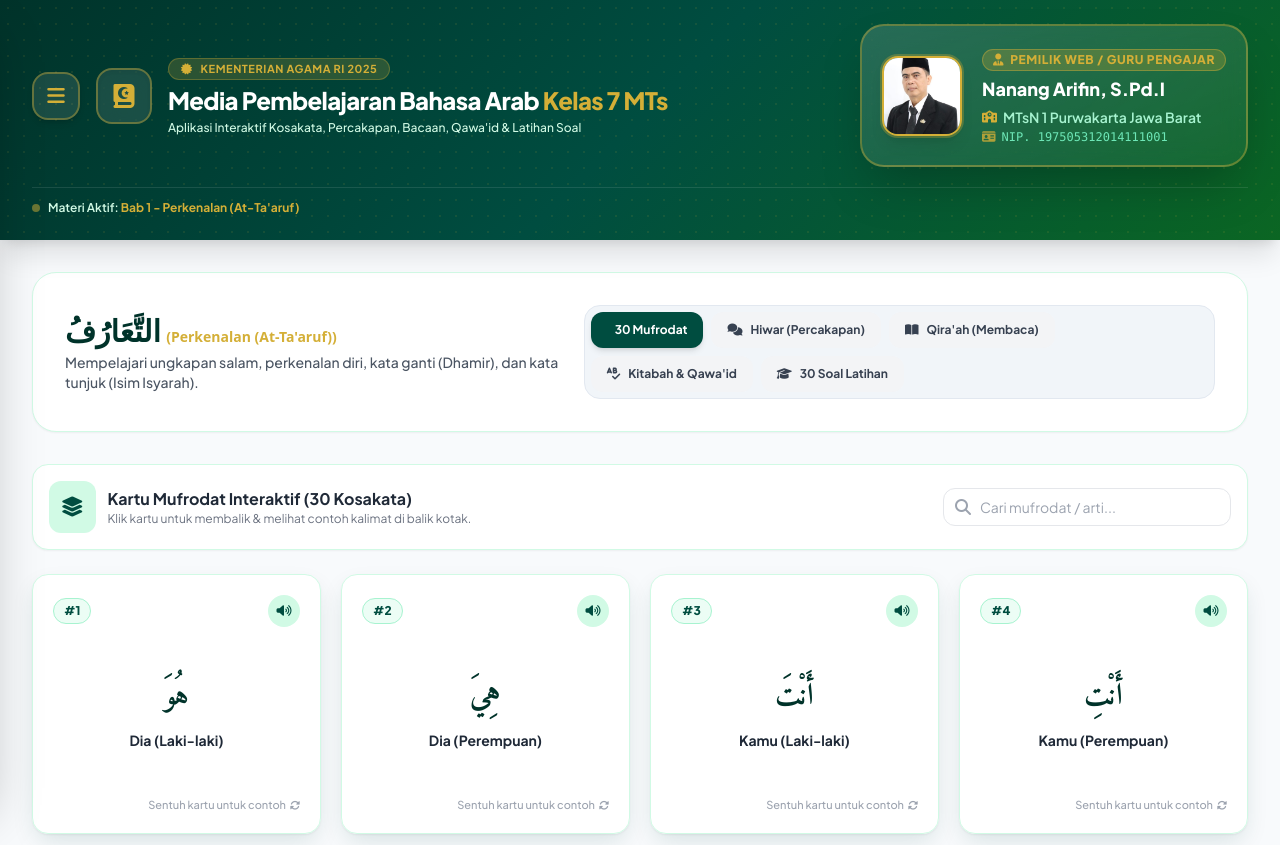
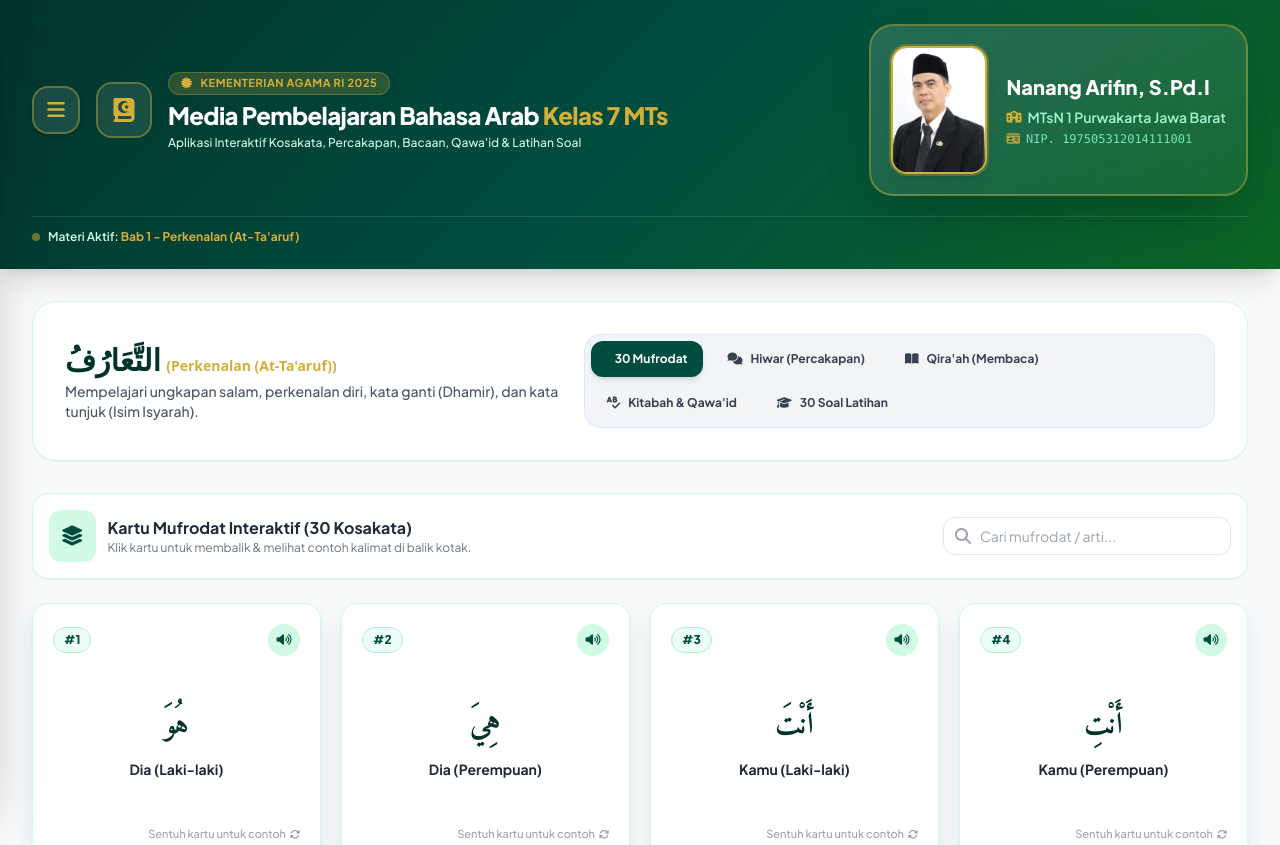
Before and after one commit to afifmashum61-oss/maddatuna, a plain HTML site: page index.html in a window 1280 px wide. Shown: the top 845 px of the page. Drawn offline with nearby package versions, Linux system fonts and the light colour scheme; some icons are missing; a web font is replaced by a local one.

Commit message:
UI Update: Menghapus label Pemilik Web dan menyesuaikan rasio foto pengajar agar tidak terpotong (uncropped portrait)

```diff
--- a/index.html
+++ b/index.html
@@ -52,9 +52,8 @@
 
         <!-- Teacher / Owner Identity Card in Drawer -->
         <div class="p-4 bg-emerald-50/90 border-b border-emerald-100 flex items-center gap-3.5">
-            <img src="img/nanang_arifin.jpg" alt="Nanang Arifin, S.Pd.I" class="w-14 h-14 rounded-2xl object-cover border-2 border-gold shadow-md flex-shrink-0">
+            <img src="img/nanang_arifin.jpg" alt="Nanang Arifin, S.Pd.I" class="w-16 h-20 rounded-xl object-cover object-top border-2 border-gold shadow-md flex-shrink-0">
             <div class="text-xs">
-                <span class="text-[10px] uppercase font-extrabold text-bottle-green tracking-wider block">Pemilik Web / Guru:</span>
                 <h4 class="font-extrabold text-gray-900 text-sm leading-tight">Nanang Arifin, S.Pd.I</h4>
                 <p class="text-[11px] text-emerald-800 font-semibold mt-0.5">MTsN 1 Purwakarta Jawa Barat</p>
                 <p class="text-[10px] text-gray-600 font-mono mt-0.5">NIP. 197505312014111001</p>
@@ -108,16 +107,13 @@
 
                     <!-- Large Teacher Identity Card -->
                     <div class="bg-gradient-to-br from-white/15 to-white/5 backdrop-blur-md p-4 sm:p-5 rounded-3xl border-2 border-gold/40 shadow-2xl flex items-center gap-4 sm:gap-5 w-full sm:w-auto hover:border-gold transition-all">
-                        <img src="img/nanang_arifin.jpg" alt="Nanang Arifin, S.Pd.I" class="w-16 h-16 sm:w-20 sm:h-20 rounded-2xl object-cover border-2 border-gold shadow-lg ring-2 ring-gold/30 flex-shrink-0">
+                        <img src="img/nanang_arifin.jpg" alt="Nanang Arifin, S.Pd.I" class="w-20 h-24 sm:w-24 sm:h-32 rounded-2xl object-cover object-top border-2 border-gold shadow-lg ring-2 ring-gold/30 flex-shrink-0">
                         <div class="text-left">
-                            <span class="inline-flex items-center gap-1.5 px-2.5 py-0.5 rounded-full bg-gold/25 border border-gold/40 text-gold text-[10px] sm:text-xs font-extrabold tracking-wider uppercase mb-1">
-                                <i class="fa-solid fa-user-tie"></i> Pemilik Web / Guru Pengajar
-                            </span>
-                            <h3 class="font-extrabold text-white text-base sm:text-lg leading-tight">Nanang Arifin, S.Pd.I</h3>
-                            <p class="text-xs sm:text-sm text-emerald-200 font-semibold mt-1 flex items-center gap-1.5">
+                            <h3 class="font-extrabold text-white text-lg sm:text-xl leading-tight">Nanang Arifin, S.Pd.I</h3>
+                            <p class="text-xs sm:text-sm text-emerald-200 font-semibold mt-1.5 flex items-center gap-1.5">
                                 <i class="fa-solid fa-school text-gold text-xs"></i> MTsN 1 Purwakarta Jawa Barat
                             </p>
-                            <p class="text-[11px] sm:text-xs text-emerald-300 font-mono mt-0.5 flex items-center gap-1.5">
+                            <p class="text-[11px] sm:text-xs text-emerald-300 font-mono mt-1 flex items-center gap-1.5">
                                 <i class="fa-solid fa-id-card text-gold/80 text-xs"></i> NIP. 197505312014111001
                             </p>
                         </div>
@@ -184,12 +180,12 @@
     <footer class="bg-bottle-green-dark text-white border-t border-gold/30 mt-12 py-8">
         <div class="max-w-7xl mx-auto px-4 sm:px-6 lg:px-8 flex flex-col md:flex-row items-center justify-between gap-6 text-center md:text-left text-xs text-emerald-200">
             <div class="flex flex-col sm:flex-row items-center gap-4">
-                <img src="img/nanang_arifin.jpg" alt="Nanang Arifin, S.Pd.I" class="w-14 h-14 rounded-2xl object-cover border-2 border-gold shadow-md flex-shrink-0">
+                <img src="img/nanang_arifin.jpg" alt="Nanang Arifin, S.Pd.I" class="w-16 h-20 rounded-2xl object-cover object-top border-2 border-gold shadow-md flex-shrink-0">
                 <div>
                     <p class="font-bold text-white text-base">Media Pembelajaran Bahasa Arab MTs Kelas 7</p>
                     <p class="mt-0.5">Disusun sesuai Buku Siswa Kementerian Agama Republik Indonesia Tahun 2025.</p>
                     <p class="text-xs text-emerald-300 mt-1.5 font-medium">
-                        &copy; 2025 • Pemilik Web / Pengajar: <strong class="text-gold font-bold">Nanang Arifin, S.Pd.I</strong> (MTsN 1 Purwakarta Jawa Barat | NIP. 197505312014111001)
+                        &copy; 2025 • <strong class="text-gold font-bold">Nanang Arifin, S.Pd.I</strong> (MTsN 1 Purwakarta Jawa Barat | NIP. 197505312014111001)
                     </p>
                 </div>
             </div>
```
